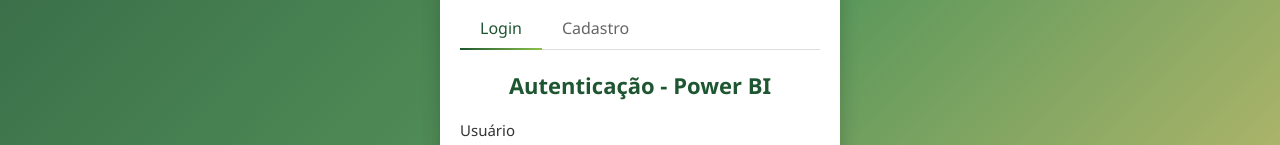
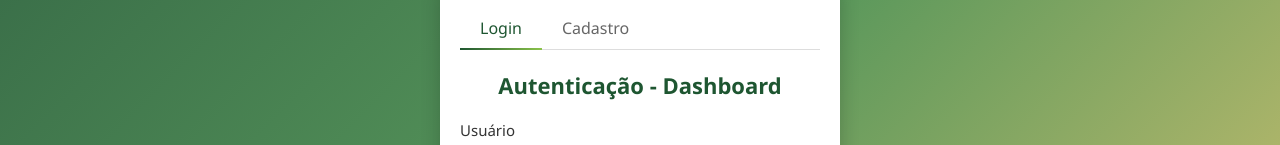
Before and after one commit to benditotransportes/benditotransportes.github.io, a plain HTML site: page index.html in a window 1280 px wide. Shown: the part 256-401 px from the top of the page. Drawn offline with Linux system fonts and the light colour scheme.

Commit message:
atualizei o site

```diff
--- a/index.html
+++ b/index.html
@@ -452,7 +452,7 @@
                     </div>
 
                     <div class="tab-content active" id="loginContent">
-                        <h2 class="login-title">Autenticação - Power BI</h2>
+                        <h2 class="login-title">Autenticação - Dashboard</h2>
 
                         <div class="form-group">
                             <label for="username">Usuário</label>
```
